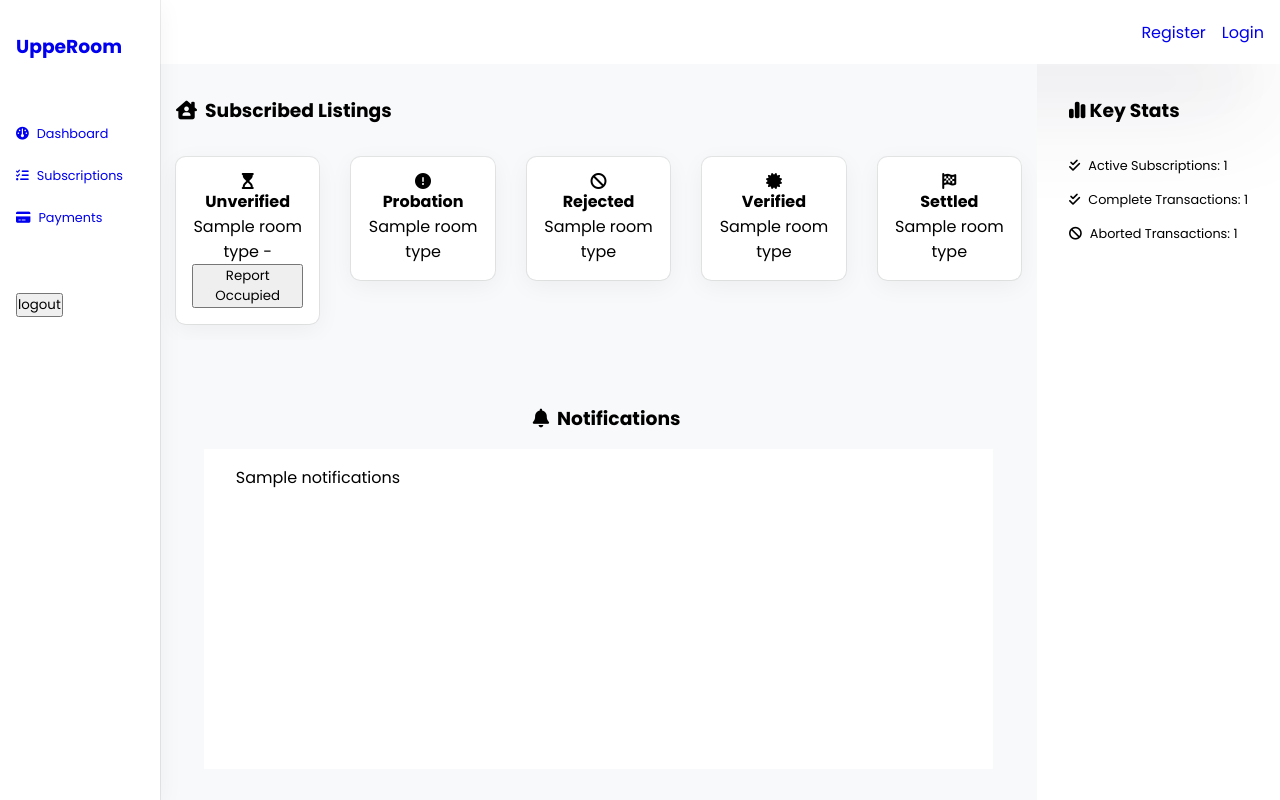
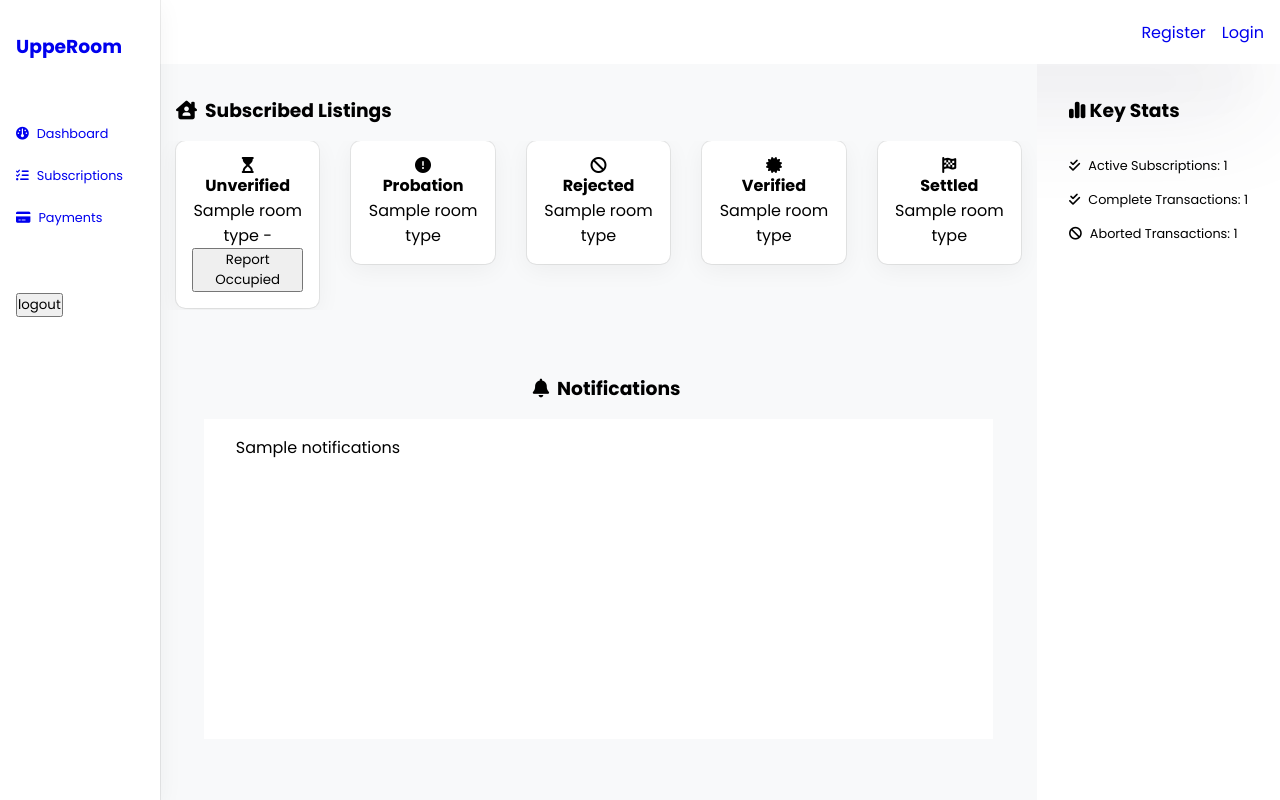
Before and after one commit to jessinspired/upperoom_alpha_v1, a Django app: template _base/templates/users/client.html in a window 1280 px wide. Run offline with Django 4.2, Linux system fonts and the light colour scheme; the template is opened without the code that fills it: most values are stand-ins (such as "Sample title", 1, 10 or a date in 2020); parts of the project's set-up code (start-up, migrations or seed data) failed here and were passed over.

Commit message:
fixed margin alignment in subscription listings

```diff
--- a/_base/users/static/users/styles/users.css
+++ b/_base/users/static/users/styles/users.css
@@ -74,7 +74,7 @@ li {
     row-gap: 1rem;
     justify-content: space-evenly;
     overflow-x: auto;
-    padding: 1rem;
+    padding: 0 1rem .1rem 1rem;
     width: 100%;
     min-width: 50rem;
 }
```
